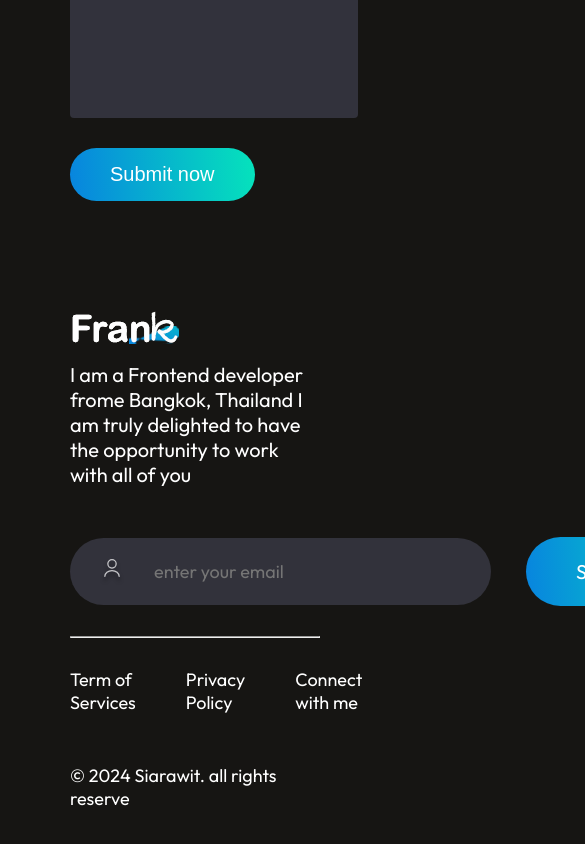
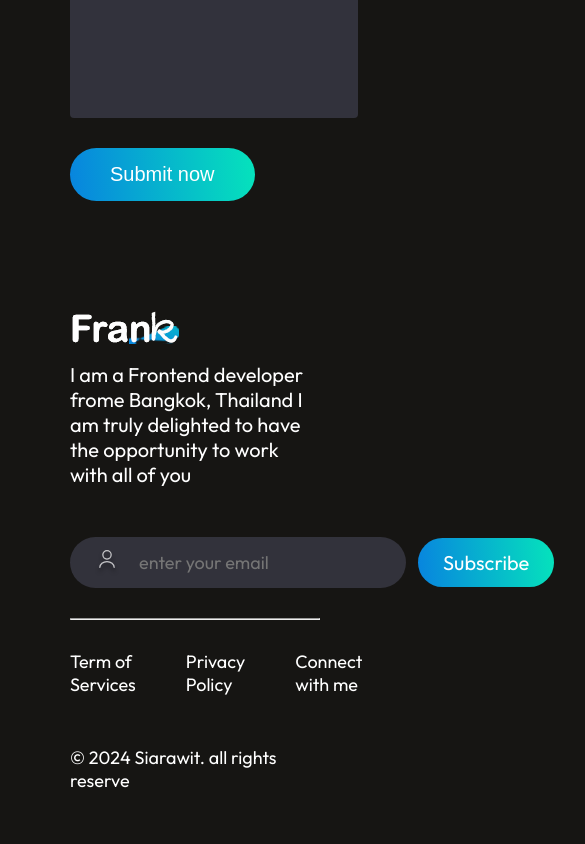
Before and after one commit to Franksirawit98/Portfolio, a React (Vite) app: page / in a window 390 px wide. Shown: the part 6297-7141 px from the top of the page, 585 px wide, since content can reach past the window. Built offline with nearby package versions, Linux system fonts and the light colour scheme.

Commit message:
แก้ไข Resposive footer

```diff
--- a/src/Components/Footer/Footer.css
+++ b/src/Components/Footer/Footer.css
@@ -72,4 +72,39 @@
         flex-direction: column-reverse;
         margin-bottom: 50px;
     }
+    .footer-top-right {
+        gap: 30px;
+    }
+
+    .footer-email-input {
+        gap: 30px;
+        padding: 15px 25px;
+        padding-right: 80px;
+    }
+    .footer-subscribe {
+        font-size: 20px;
+        padding: 15px 25px;
+    }
 }
+/*Mobile*/
+@media (max-width: 430px) {
+
+    .footer-top-right {
+        gap: 12px;
+    }
+
+    .footer-email-input {
+        gap: 20px;
+        padding: 12px 25px;
+        padding-right: 10px;
+    }
+
+    .footer-email-input input {
+        font-size: 18px;
+    }
+
+    .footer-subscribe {
+        font-size: 20px;
+        padding: 12px 25px;
+    }
+}
```
